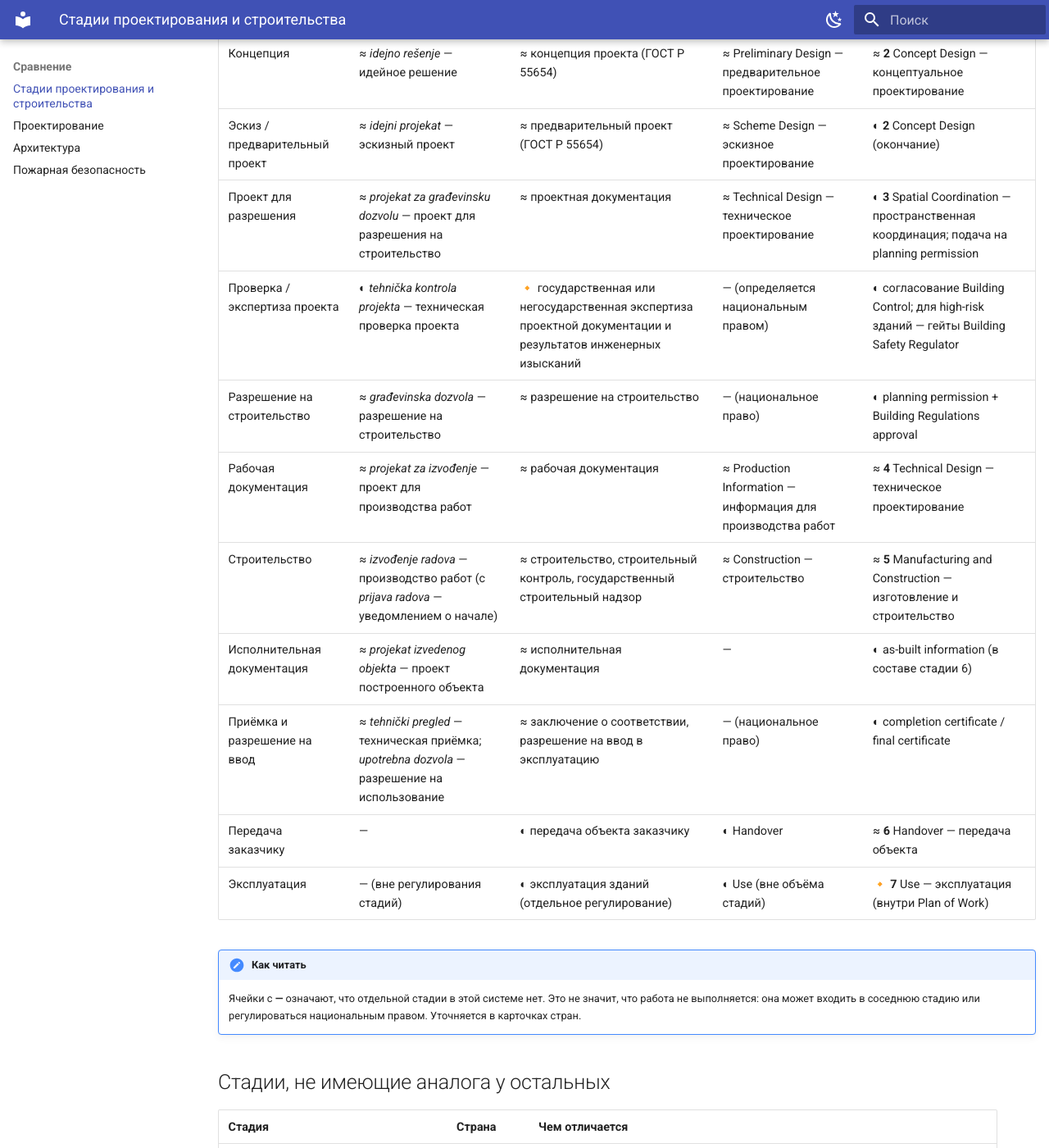
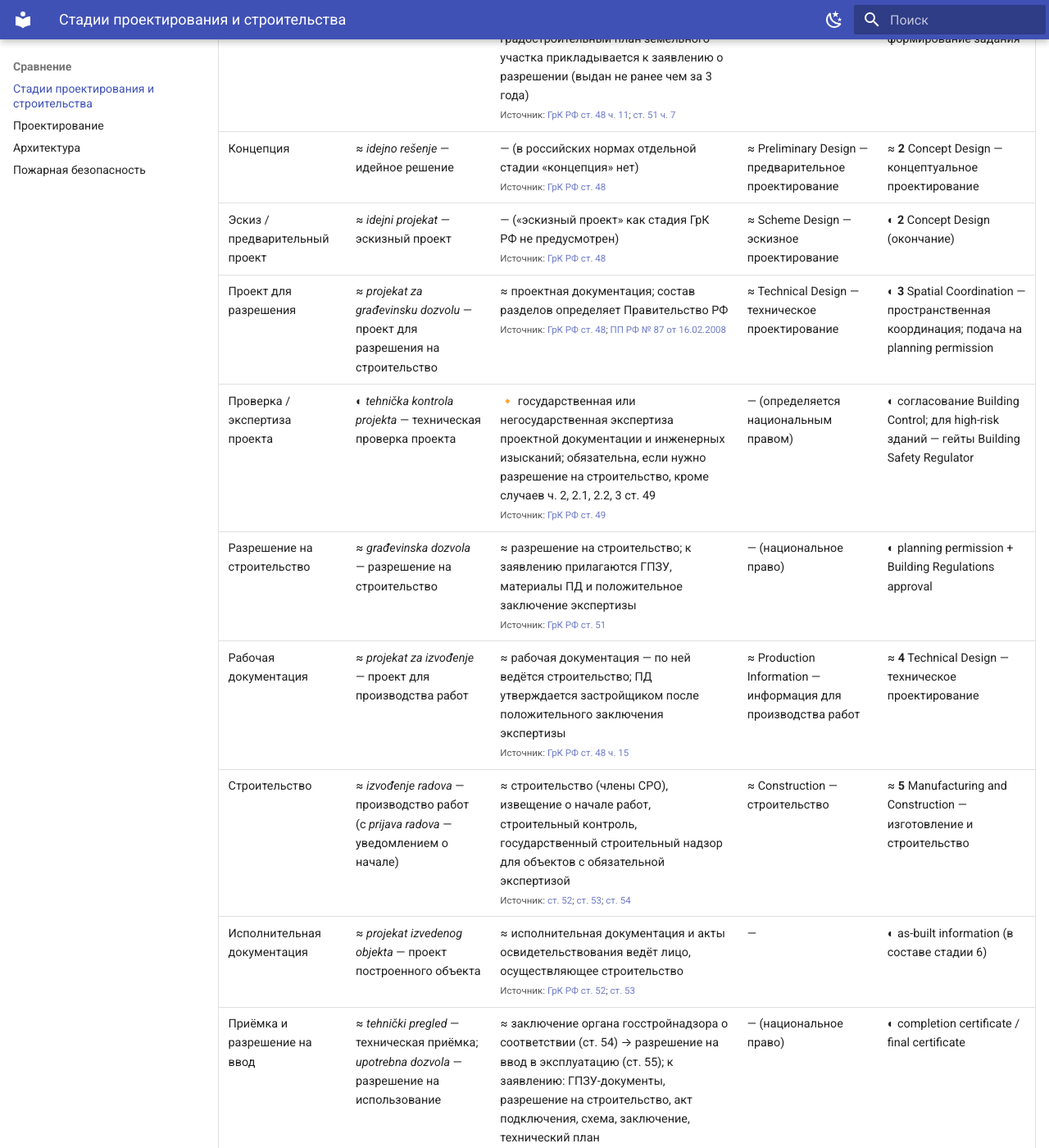
Before and after one commit to kuskuznetsova-ux/building_codes, an MkDocs documentation site: the page built from docs/sravnenie/stadii.md, in a window 1280 px wide and 1400 px high, scrolled down 801 px. Shown: the whole window at 82% size. Built offline with MkDocs 1.6.1 and Material for MkDocs 9.7.7, drawn with Linux system fonts in a browser that asks for light colours; some of the changed text lies outside the part shown.

Commit message:
Стадии: сверка России (ГрК РФ ст. 48–55), исправление по ГОСТ Р 55654-2013, ссылки на источники в ячейках RU
Co-Authored-By: Claude Sonnet 5.5 <noreply@anthropic.com>
Claude-Session: https://claude.ai/code/session_0122hhqtBpSHCqfvDdzcrmhd

````diff
--- a/docs/sravnenie/stadii.md
+++ b/docs/sravnenie/stadii.md
@@ -18,19 +18,19 @@ hide:
 
 | Сквозная стадия | 🇷🇸 Сербия | 🇷🇺 Россия | 🇪🇺 ЕС (EN 16310) | 🇬🇧 Англия (RIBA 2020) |
 |---|---|---|---|---|
-| Стратегия и обоснование | — (в составе предпроектных работ) | ◐ предпроектные материалы, ТЭО / обоснование инвестиций | — (вне EN 16310; см. примечание) | ≈ **0** Strategic Definition — стратегическое определение |
-| Подготовка задания | ◐ *lokacijski uslovi* — локационные условия | ◐ градостроительный план земельного участка, технические условия, задание на проектирование | — | ≈ **1** Preparation and Briefing — подготовка и формирование задания |
-| Концепция | ≈ *idejno rešenje* — идейное решение | ≈ концепция проекта (ГОСТ Р 55654) | ≈ Preliminary Design — предварительное проектирование | ≈ **2** Concept Design — концептуальное проектирование |
-| Эскиз / предварительный проект | ≈ *idejni projekat* — эскизный проект | ≈ предварительный проект (ГОСТ Р 55654) | ≈ Scheme Design — эскизное проектирование | ◐ **2** Concept Design (окончание) |
-| Проект для разрешения | ≈ *projekat za građevinsku dozvolu* — проект для разрешения на строительство | ≈ проектная документация | ≈ Technical Design — техническое проектирование | ◐ **3** Spatial Coordination — пространственная координация; подача на planning permission |
-| Проверка / экспертиза проекта | ◐ *tehnička kontrola projekta* — техническая проверка проекта | 🔸 государственная или негосударственная экспертиза проектной документации и результатов инженерных изысканий | — (определяется национальным правом) | ◐ согласование Building Control; для high-risk зданий — гейты Building Safety Regulator |
-| Разрешение на строительство | ≈ *građevinska dozvola* — разрешение на строительство | ≈ разрешение на строительство | — (национальное право) | ◐ planning permission + Building Regulations approval |
-| Рабочая документация | ≈ *projekat za izvođenje* — проект для производства работ | ≈ рабочая документация | ≈ Production Information — информация для производства работ | ≈ **4** Technical Design — техническое проектирование |
-| Строительство | ≈ *izvođenje radova* — производство работ (с *prijava radova* — уведомлением о начале) | ≈ строительство, строительный контроль, государственный строительный надзор | ≈ Construction — строительство | ≈ **5** Manufacturing and Construction — изготовление и строительство |
-| Исполнительная документация | ≈ *projekat izvedenog objekta* — проект построенного объекта | ≈ исполнительная документация | — | ◐ as-built information (в составе стадии 6) |
-| Приёмка и разрешение на ввод | ≈ *tehnički pregled* — техническая приёмка; *upotrebna dozvola* — разрешение на использование | ≈ заключение о соответствии, разрешение на ввод в эксплуатацию | — (национальное право) | ◐ completion certificate / final certificate |
-| Передача заказчику | — | ◐ передача объекта заказчику | ◐ Handover | ≈ **6** Handover — передача объекта |
-| Эксплуатация | — (вне регулирования стадий) | ◐ эксплуатация зданий (отдельное регулирование) | ◐ Use (вне объёма стадий) | 🔸 **7** Use — эксплуатация (внутри Plan of Work) |
+| Стратегия и обоснование | — (в составе предпроектных работ) | — (обязательной стадии нет; обоснование инвестиций и ТЭО не входят в состав проектной документации)<br><small>Источник: [ГрК РФ ст. 48 ч. 12–13](https://www.consultant.ru/document/cons_doc_LAW_51040/b884020ea7453099ba8bc9ca021b84982cadea7d/)</small> | — (вне EN 16310; см. примечание) | ≈ **0** Strategic Definition — стратегическое определение |
+| Подготовка задания | ◐ *lokacijski uslovi* — локационные условия | ◐ задание на проектирование — исходные данные для ПД; градостроительный план земельного участка прикладывается к заявлению о разрешении (выдан не ранее чем за 3 года)<br><small>Источник: [ГрК РФ ст. 48 ч. 11](https://www.consultant.ru/document/cons_doc_LAW_51040/b884020ea7453099ba8bc9ca021b84982cadea7d/); [ст. 51 ч. 7](https://grkodeksrf.ru/gl-6/st-51-grk-rf)</small> | — | ≈ **1** Preparation and Briefing — подготовка и формирование задания |
+| Концепция | ≈ *idejno rešenje* — идейное решение | — (в российских нормах отдельной стадии «концепция» нет)<br><small>Источник: [ГрК РФ ст. 48](https://www.consultant.ru/document/cons_doc_LAW_51040/b884020ea7453099ba8bc9ca021b84982cadea7d/)</small> | ≈ Preliminary Design — предварительное проектирование | ≈ **2** Concept Design — концептуальное проектирование |
+| Эскиз / предварительный проект | ≈ *idejni projekat* — эскизный проект | — («эскизный проект» как стадия ГрК РФ не предусмотрен)<br><small>Источник: [ГрК РФ ст. 48](https://www.consultant.ru/document/cons_doc_LAW_51040/b884020ea7453099ba8bc9ca021b84982cadea7d/)</small> | ≈ Scheme Design — эскизное проектирование | ◐ **2** Concept Design (окончание) |
+| Проект для разрешения | ≈ *projekat za građevinsku dozvolu* — проект для разрешения на строительство | ≈ проектная документация; состав разделов определяет Правительство РФ<br><small>Источник: [ГрК РФ ст. 48](https://www.consultant.ru/document/cons_doc_LAW_51040/b884020ea7453099ba8bc9ca021b84982cadea7d/); [ПП РФ № 87 от 16.02.2008](http://government.ru/docs/all/63014/)</small> | ≈ Technical Design — техническое проектирование | ◐ **3** Spatial Coordination — пространственная координация; подача на planning permission |
+| Проверка / экспертиза проекта | ◐ *tehnička kontrola projekta* — техническая проверка проекта | 🔸 государственная или негосударственная экспертиза проектной документации и инженерных изысканий; обязательна, если нужно разрешение на строительство, кроме случаев ч. 2, 2.1, 2.2, 3 ст. 49<br><small>Источник: [ГрК РФ ст. 49](https://www.consultant.ru/document/cons_doc_LAW_51040/4ca003dd6b793db91e6027babe790a482edd9b7e/)</small> | — (определяется национальным правом) | ◐ согласование Building Control; для high-risk зданий — гейты Building Safety Regulator |
+| Разрешение на строительство | ≈ *građevinska dozvola* — разрешение на строительство | ≈ разрешение на строительство; к заявлению прилагаются ГПЗУ, материалы ПД и положительное заключение экспертизы<br><small>Источник: [ГрК РФ ст. 51](https://grkodeksrf.ru/gl-6/st-51-grk-rf)</small> | — (национальное право) | ◐ planning permission + Building Regulations approval |
+| Рабочая документация | ≈ *projekat za izvođenje* — проект для производства работ | ≈ рабочая документация — по ней ведётся строительство; ПД утверждается застройщиком после положительного заключения экспертизы<br><small>Источник: [ГрК РФ ст. 48 ч. 15](https://www.consultant.ru/document/cons_doc_LAW_51040/b884020ea7453099ba8bc9ca021b84982cadea7d/)</small> | ≈ Production Information — информация для производства работ | ≈ **4** Technical Design — техническое проектирование |
+| Строительство | ≈ *izvođenje radova* — производство работ (с *prijava radova* — уведомлением о начале) | ≈ строительство (члены СРО), извещение о начале работ, строительный контроль, государственный строительный надзор для объектов с обязательной экспертизой<br><small>Источник: [ст. 52](https://grkodeksrf.ru/gl-6/st-52-grk-rf); [ст. 53](https://grkodeksrf.ru/gl-6/st-53-grk-rf); [ст. 54](https://grkodeksrf.ru/gl-6/st-54-grk-rf)</small> | ≈ Construction — строительство | ≈ **5** Manufacturing and Construction — изготовление и строительство |
+| Исполнительная документация | ≈ *projekat izvedenog objekta* — проект построенного объекта | ≈ исполнительная документация и акты освидетельствования ведёт лицо, осуществляющее строительство<br><small>Источник: [ГрК РФ ст. 52](https://grkodeksrf.ru/gl-6/st-52-grk-rf); [ст. 53](https://grkodeksrf.ru/gl-6/st-53-grk-rf)</small> | — | ◐ as-built information (в составе стадии 6) |
+| Приёмка и разрешение на ввод | ≈ *tehnički pregled* — техническая приёмка; *upotrebna dozvola* — разрешение на использование | ≈ заключение органа госстройнадзора о соответствии (ст. 54) → разрешение на ввод в эксплуатацию (ст. 55); к заявлению: ГПЗУ-документы, разрешение на строительство, акт подключения, схема, заключение, технический план<br><small>Источник: [ст. 54](https://grkodeksrf.ru/gl-6/st-54-grk-rf); [ст. 55](https://grkodeksrf.ru/gl-6/st-55-grk-rf)</small> | — (национальное право) | ◐ completion certificate / final certificate |
+| Передача заказчику | — | — (ГрК РФ отдельной стадии не выделяет; не сверено) | ◐ Handover | ≈ **6** Handover — передача объекта |
+| Эксплуатация | — (вне регулирования стадий) | ◐ эксплуатация зданий регулируется отдельно; не сверено | ◐ Use (вне объёма стадий) | 🔸 **7** Use — эксплуатация (внутри Plan of Work) |
 
 !!! note "Как читать"
     Ячейки с **—** означают, что отдельной стадии в этой системе нет. Это не значит, что работа не выполняется: она может входить в соседнюю стадию или регулироваться национальным правом. Уточняется в карточках стран.
@@ -65,10 +65,26 @@ flowchart TB
     H --> I
 ```
 
+
+## Россия: итоги сверки
+
+Статус: **сверено частично** (дата проверки: 2026-10-03). Читались тексты статей ГрК РФ на consultant.ru и grkodeksrf.ru, текст ГОСТ Р 55654-2013.
+
+!!! warning "Исправление: ГОСТ Р 55654-2013"
+    Ранее колонка RU ссылалась на «концепцию проекта / предварительный проект» по ГОСТ Р 55654-2013. По тексту стандарта (идентичен ИСО 16813:2006, «Проектирование зданий с учетом экологических требований. Внутренняя среда. Общие принципы», [docs.cntd.ru](http://docs.cntd.ru/document/1200105930)) он описывает процесс проектирования *внутренней среды* здания в четыре стадии: I — формулирование задания на проектирование; II — принципиальные решения (схематическое проектирование); III — детальное проектирование; IV — окончательное проектирование. Это не стадии проектной документации по ГрК РФ, и сопоставлять их со стадиями «ПД / РД» напрямую нельзя. Статья 2014 г. эту подмену допускает.
+
+Что подтверждено:
+
+- в ГрК РФ две проектные стадии: проектная документация (ст. 48; состав разделов — ПП РФ № 87) и рабочая документация;
+- экспертиза ПД — ст. 49, разрешение на строительство — ст. 51, строительный контроль и надзор — ст. 53–54, разрешение на ввод — ст. 55;
+- ГОСТ Р 21.1101-2013 заменён ГОСТ Р 21.101-2020 (приказ Росстандарта от 23.06.2020 № 282-ст, [Гарант](https://base.garant.ru/74691448/)); дату введения в силу ещё нужно уточнить: источники расходятся (2021 / 2024).
+
+Не сверено: порядок обоснования инвестиций для бюджетных объектов, ст. 55.24 (эксплуатация), статусы СП и ГОСТ по стадиям.
+
 ## Что предстоит сверить
 
 - [ ] EN 16310:2013 — состав подстадий и пометки Design
-- [ ] ГОСТ Р 55654-2013, ГОСТ Р 21.1101 — актуальная редакция; ГрК РФ, ПП РФ № 87
+- [x] Россия: ГрК РФ ст. 48–55, ГОСТ Р 55654-2013 — сверено частично (см. выше); [ ] дата введения ГОСТ Р 21.101-2020, ст. 55.24, обоснование инвестиций
 - [ ] Сербия: закон о планировании и строительстве и правилник о содержании технической документации — названия и состав проектов
 - [ ] RIBA Plan of Work 2020 — названия стадий, планируемые соответствия
 - [ ] Британские гейты Building Safety Regulator: условия применимости
````
